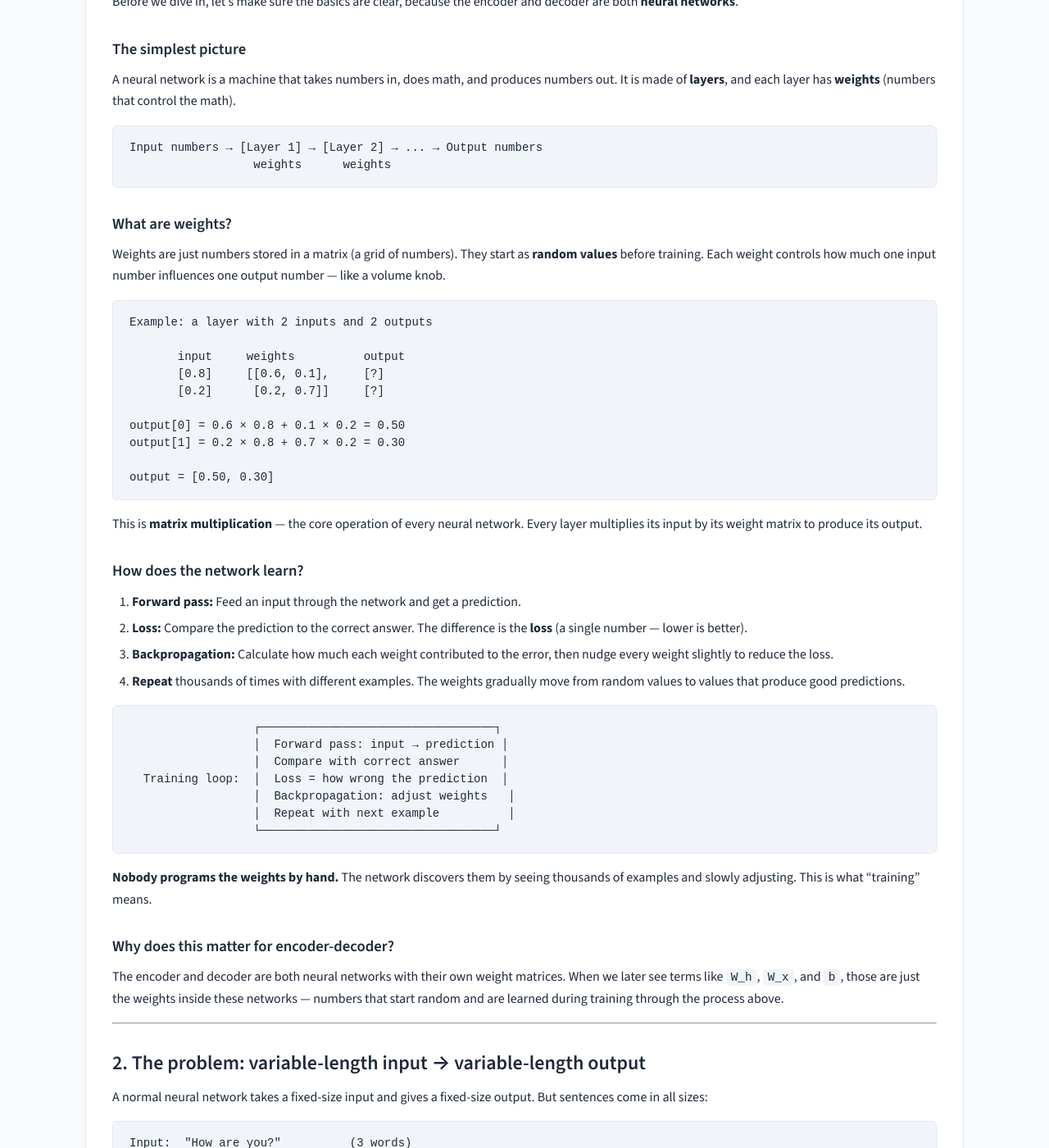
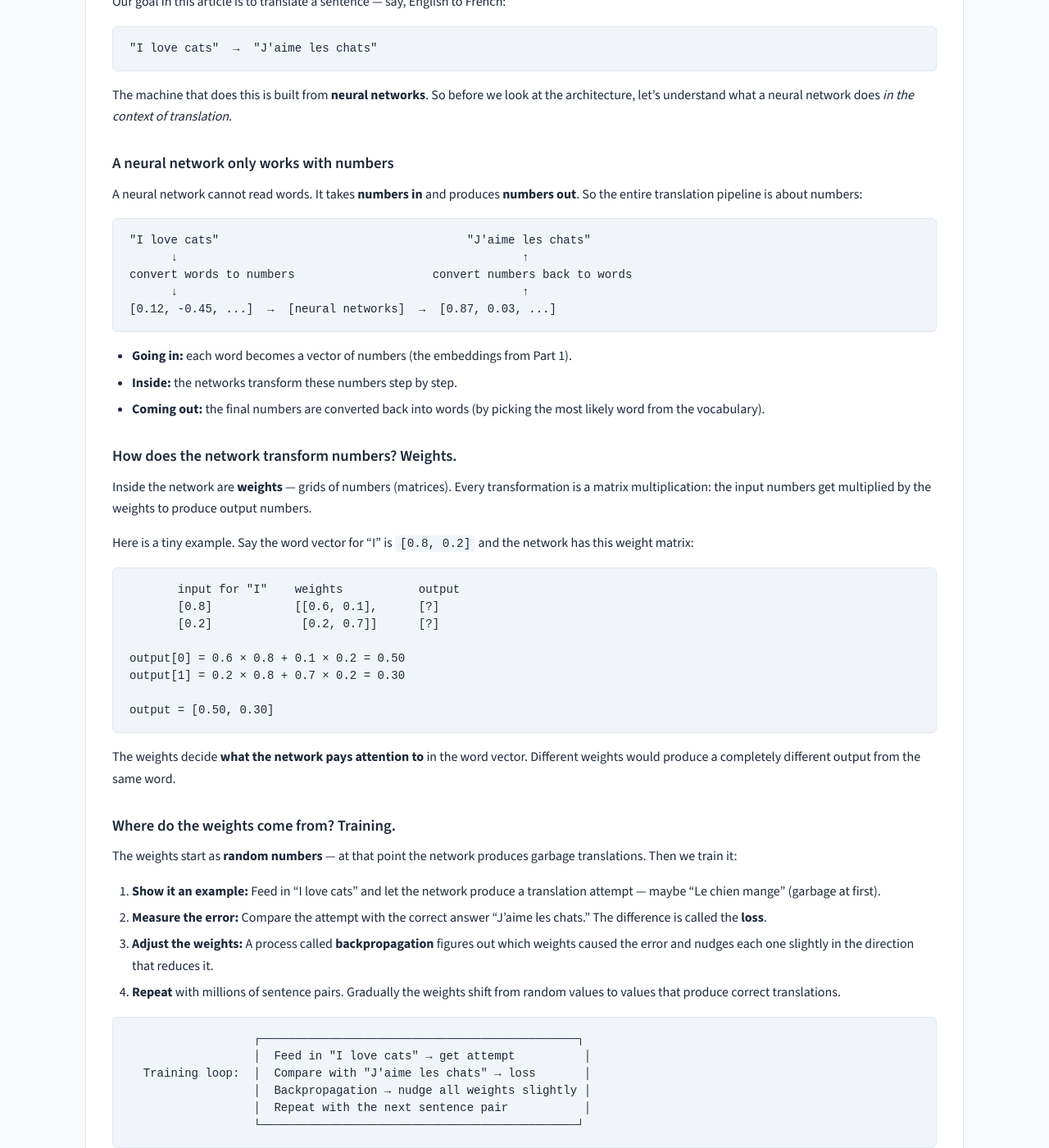
Before and after one commit to rilov/handbook, a Jekyll site: the page built from _topics/DL for GenAI - Part 2 - Encoder-Decoder Architecture.md, in a window 1280 px wide and 1400 px high, scrolled down 540 px. Shown: the whole window at 82% size. Built offline with Jekyll 4.4.1, drawn with Linux system fonts in a browser that asks for light colours; some of the changed text lies outside the part shown.

Commit message:
Reframe NN primer in translation context: numbers pipeline, weights, training with sentence pairs

````diff
--- a/_topics/DL for GenAI - Part 2 - Encoder-Decoder Architecture.md
+++ b/_topics/DL for GenAI - Part 2 - Encoder-Decoder Architecture.md
@@ -24,29 +24,42 @@ The architecture that does this is called **encoder-decoder**, also known as **s
 
 ---
 
-## 1. Quick refresher: what is a neural network?
+## 1. The foundation: translation is done by neural networks
 
-Before we dive in, let's make sure the basics are clear, because the encoder and decoder are both **neural networks**.
-
-### The simplest picture
-
-A neural network is a machine that takes numbers in, does math, and produces numbers out. It is made of **layers**, and each layer has **weights** (numbers that control the math).
+Our goal in this article is to translate a sentence — say, English to French:
 
 ```text
-Input numbers → [Layer 1] → [Layer 2] → ... → Output numbers
-                  weights      weights
+"I love cats"  →  "J'aime les chats"
 ```
 
-### What are weights?
+The machine that does this is built from **neural networks**. So before we look at the architecture, let's understand what a neural network does *in the context of translation*.
 
-Weights are just numbers stored in a matrix (a grid of numbers). They start as **random values** before training. Each weight controls how much one input number influences one output number — like a volume knob.
+### A neural network only works with numbers
+
+A neural network cannot read words. It takes **numbers in** and produces **numbers out**. So the entire translation pipeline is about numbers:
 
 ```text
-Example: a layer with 2 inputs and 2 outputs
+"I love cats"                                    "J'aime les chats"
+      ↓                                                  ↑
+convert words to numbers                    convert numbers back to words
+      ↓                                                  ↑
+[0.12, -0.45, ...]  →  [neural networks]  →  [0.87, 0.03, ...]
+```
 
-       input     weights          output
-       [0.8]     [[0.6, 0.1],     [?]
-       [0.2]      [0.2, 0.7]]     [?]
+- **Going in:** each word becomes a vector of numbers (the embeddings from Part 1).
+- **Inside:** the networks transform these numbers step by step.
+- **Coming out:** the final numbers are converted back into words (by picking the most likely word from the vocabulary).
+
+### How does the network transform numbers? Weights.
+
+Inside the network are **weights** — grids of numbers (matrices). Every transformation is a matrix multiplication: the input numbers get multiplied by the weights to produce output numbers.
+
+Here is a tiny example. Say the word vector for "I" is `[0.8, 0.2]` and the network has this weight matrix:
+
+```text
+       input for "I"    weights           output
+       [0.8]            [[0.6, 0.1],      [?]
+       [0.2]             [0.2, 0.7]]      [?]
 
 output[0] = 0.6 × 0.8 + 0.1 × 0.2 = 0.50
 output[1] = 0.2 × 0.8 + 0.7 × 0.2 = 0.30
@@ -54,30 +67,35 @@ output[1] = 0.2 × 0.8 + 0.7 × 0.2 = 0.30
 output = [0.50, 0.30]
 ```
 
-This is **matrix multiplication** — the core operation of every neural network. Every layer multiplies its input by its weight matrix to produce its output.
+The weights decide **what the network pays attention to** in the word vector. Different weights would produce a completely different output from the same word.
 
-### How does the network learn?
+### Where do the weights come from? Training.
 
-1. **Forward pass:** Feed an input through the network and get a prediction.
-2. **Loss:** Compare the prediction to the correct answer. The difference is the **loss** (a single number — lower is better).
-3. **Backpropagation:** Calculate how much each weight contributed to the error, then nudge every weight slightly to reduce the loss.
-4. **Repeat** thousands of times with different examples. The weights gradually move from random values to values that produce good predictions.
+The weights start as **random numbers** — at that point the network produces garbage translations. Then we train it:
+
+1. **Show it an example:** Feed in "I love cats" and let the network produce a translation attempt — maybe "Le chien mange" (garbage at first).
+2. **Measure the error:** Compare the attempt with the correct answer "J'aime les chats." The difference is called the **loss**.
+3. **Adjust the weights:** A process called **backpropagation** figures out which weights caused the error and nudges each one slightly in the direction that reduces it.
+4. **Repeat** with millions of sentence pairs. Gradually the weights shift from random values to values that produce correct translations.
 
 ```text
-                  ┌──────────────────────────────────┐
-                  │  Forward pass: input → prediction │
-                  │  Compare with correct answer      │
-  Training loop:  │  Loss = how wrong the prediction  │
-                  │  Backpropagation: adjust weights   │
-                  │  Repeat with next example          │
-                  └──────────────────────────────────┘
+                  ┌──────────────────────────────────────────────┐
+                  │  Feed in "I love cats" → get attempt          │
+  Training loop:  │  Compare with "J'aime les chats" → loss       │
+                  │  Backpropagation → nudge all weights slightly │
+                  │  Repeat with the next sentence pair           │
+                  └──────────────────────────────────────────────┘
 ```
 
-**Nobody programs the weights by hand.** The network discovers them by seeing thousands of examples and slowly adjusting. This is what "training" means.
+**Nobody programs the translation rules by hand.** The network discovers them by seeing millions of translated sentence pairs and slowly adjusting its weights.
 
-### Why does this matter for encoder-decoder?
+### Keep this in mind for the rest of the article
 
-The encoder and decoder are both neural networks with their own weight matrices. When we later see terms like `W_h`, `W_x`, and `b`, those are just the weights inside these networks — numbers that start random and are learned during training through the process above.
+Everything that follows builds on these three facts:
+
+1. The translator is made of **neural networks** that only handle numbers.
+2. The transformations happen through **weight matrices** (like `W_h`, `W_x`, and `b` you will see later).
+3. Those weights are **learned from training data**, not written by a person.
 
 ---
 
````
